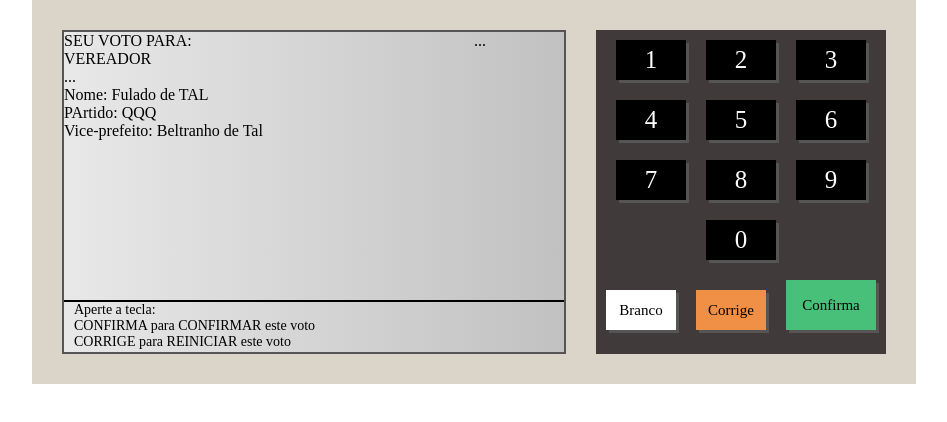
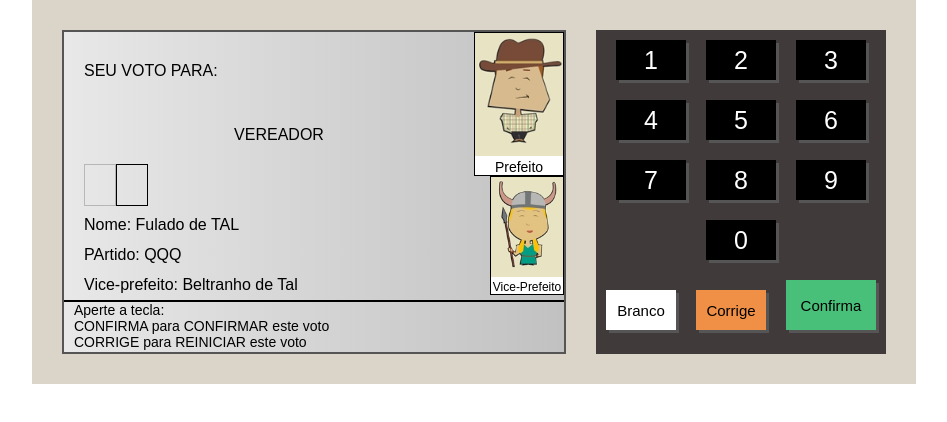
Before and after one commit to gabrielbarbosa1999/urna-eletronica, a plain HTML site: page index.html in a window 1280 px wide. Shown: the whole page, without its empty margins (166-1113 px from the left). Drawn offline with Linux system fonts and the light colour scheme.

Commit message:
Finalizado toda interface da Urna

```diff
--- a/index.html
+++ b/index.html
@@ -20,7 +20,8 @@
                         <span>VEREADOR</span>
                     </div>
                     <div class="d-1-3">
-                        ...
+                        <div class="numero pisca"></div>
+                        <div class="numero"></div>
                     </div>
                     <div class="d-1-4">
                         Nome: Fulado de TAL<br />
@@ -29,7 +30,14 @@
                     </div>
                 </div>
                 <div class="d-1-right">
-                    ...
+                    <div class="d-1-image">
+                        <img src="images/84.jpg" />
+                        Prefeito
+                    </div>
+                    <div class="d-1-image small">
+                        <img src="images/84_2.jpg" />
+                        Vice-Prefeito
+                    </div>
                 </div>
             </div>
             <div class="d-2">
--- a/style.css
+++ b/style.css
@@ -1,8 +1,15 @@
+@keyframes pisca {
+    0% { opacity: 0.2; }
+    50% { opacity: 1; }
+    100% { opacity: 0.2; }
+}
+
 body {
     margin: 0;
     display: flex;
     justify-content: center;
     align-items: center;
+    font-family: Arial, Helvetica, sans-serif;
 }
 
 .urna {
@@ -64,9 +71,65 @@ body {
 }
 .d-1-left {
     flex: 1;
+    display: flex;
+    flex-direction: column;
+    padding-left: 20px;
+}
+.d-1-1 {
+    height: 50px;
+    display: flex;
+    align-items: center;
+}
+.d-1-2 {
+    height: 50px;
+    display: flex;
+    align-items: center;
+    justify-content: center;
+}
+.d-1-3 {
+    height: 50px;
+    display: flex;
+    align-items: center;
+}
+.numero {
+    display: inline-block;
+    width: 30px;
+    height: 40px;
+    border: 1px solid #000;
+    text-align: center;
+    line-height: 40px;
+    font-size: 25px;
+}
+.pisca {
+    animation-name: pisca;
+    animation-duration: 1s;
+    animation-iteration-count: infinite;
+}
+.d-1-4 {
+    flex: 1;
+    line-height: 30px;
+}
+.d-1-1 {
+    flex: 1;
 }
 .d-1-right {
     width: 90px;
+    display: flex;
+    flex-direction: column;
+    align-items: flex-end;
+}
+.d-1-image {
+    border: 1px solid #000;
+    background-color: #fff;
+    text-align: center;
+    font-size: 14px;
+}
+.d-1-image img {
+    width: 100%;
+}
+.d-1-image.small {
+    width: 80%;
+    font-size: 12px;
 }
 .d-2 {
     height: 50px;
```
